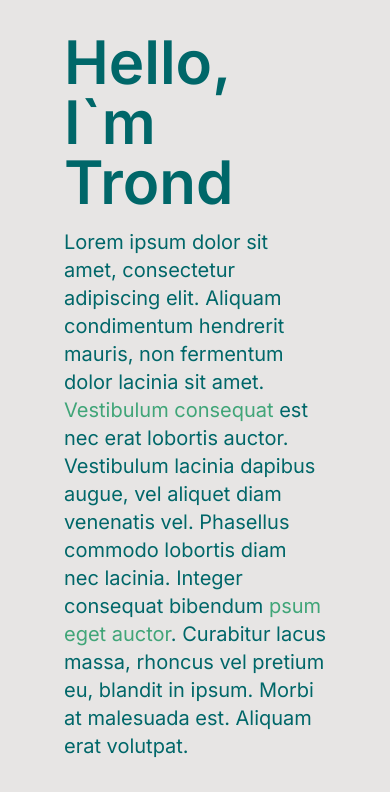
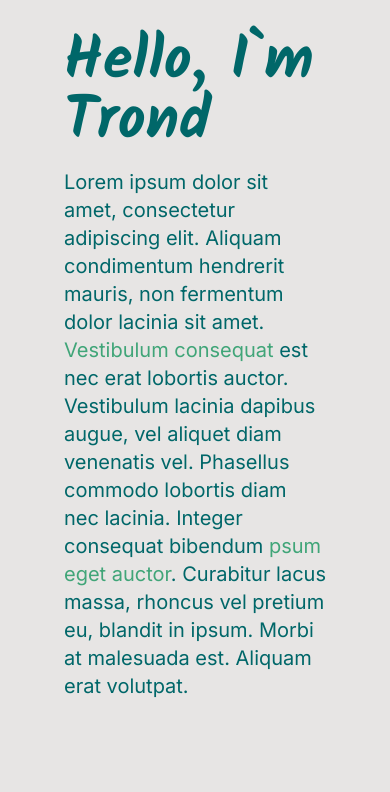
Before and after one commit to sjovang/tjsweb-2024-lab, a website: page index.html in a window 390 px wide. Drawn offline with Linux system fonts and the light colour scheme.

Commit message:
breakpoints

```diff
--- a/assets/tailwind.config.js
+++ b/assets/tailwind.config.js
@@ -4,7 +4,7 @@ module.exports = {
   theme: {
     fontFamily: {
       'sans': ['Inter', 'ui-sans-serif', 'system-ui', 'sans-serif'],
-      'serif': ['ui-serif', 'serif'],
+      'serif': ['Kalam', 'ui-serif', 'serif'],
       'mono': ['IBM Plex Mono', 'ui-monospace', 'monospace']
     },
     extend: {
--- a/assets/tjs.css
+++ b/assets/tjs.css
@@ -1,4 +1,4 @@
-@import url('https://fonts.googleapis.com/css2?family=IBM+Plex+Mono:ital,wght@0,100;0,200;0,300;0,400;0,500;0,600;0,700;1,100;1,200;1,300;1,400;1,500;1,600;1,700&family=Inter:wght@100..900&display=swap');
+@import url('https://fonts.googleapis.com/css2?family=IBM+Plex+Mono:ital,wght@0,100;0,200;0,300;0,400;0,500;0,600;0,700;1,100;1,200;1,300;1,400;1,500;1,600;1,700&family=Inter:wght@100..900&family=Kalam:wght@300;400;700&display=swap');
 
 @tailwind base;
 @tailwind components;
--- a/index.html
+++ b/index.html
@@ -7,9 +7,9 @@
     <title>Labwork</title>
     </head>
     <body class="bg-stone-200 text-summer-400 font-sans px-16 py-8 subpixel-antialiased text-xl">
-  <h1 class="text-6xl font-semibold mb-4">
-    Hello, I`m Trond
-  </h1>
-  <p class="font-sans">Lorem ipsum dolor sit amet, consectetur adipiscing elit. Aliquam condimentum hendrerit mauris, non fermentum dolor lacinia sit amet. <a href="#">Vestibulum consequat</a> est nec erat lobortis auctor. Vestibulum lacinia dapibus augue, vel aliquet diam venenatis vel. Phasellus commodo lobortis diam nec lacinia. Integer consequat bibendum <a href="#">psum eget auctor</a>. Curabitur lacus massa, rhoncus vel pretium eu, blandit in ipsum. Morbi at malesuada est. Aliquam erat volutpat.</p>
+        <div class="container mx-auto max-w-screen-lg">
+            <h1 class="text-6xl font-serif font-semibold mb-4">Hello, I`m Trond</h1>
+            <p class="">Lorem ipsum dolor sit amet, consectetur adipiscing elit. Aliquam condimentum hendrerit mauris, non fermentum dolor lacinia sit amet. <a href="#">Vestibulum consequat</a> est nec erat lobortis auctor. Vestibulum lacinia dapibus augue, vel aliquet diam venenatis vel. Phasellus commodo lobortis diam nec lacinia. Integer consequat bibendum <a href="#">psum eget auctor</a>. Curabitur lacus massa, rhoncus vel pretium eu, blandit in ipsum. Morbi at malesuada est. Aliquam erat volutpat.</p>
+        </div>
     </body>
 </html>
```
Also changed, not shown: assets/out.css. Lines whose indentation alone changed are shown as unchanged.
